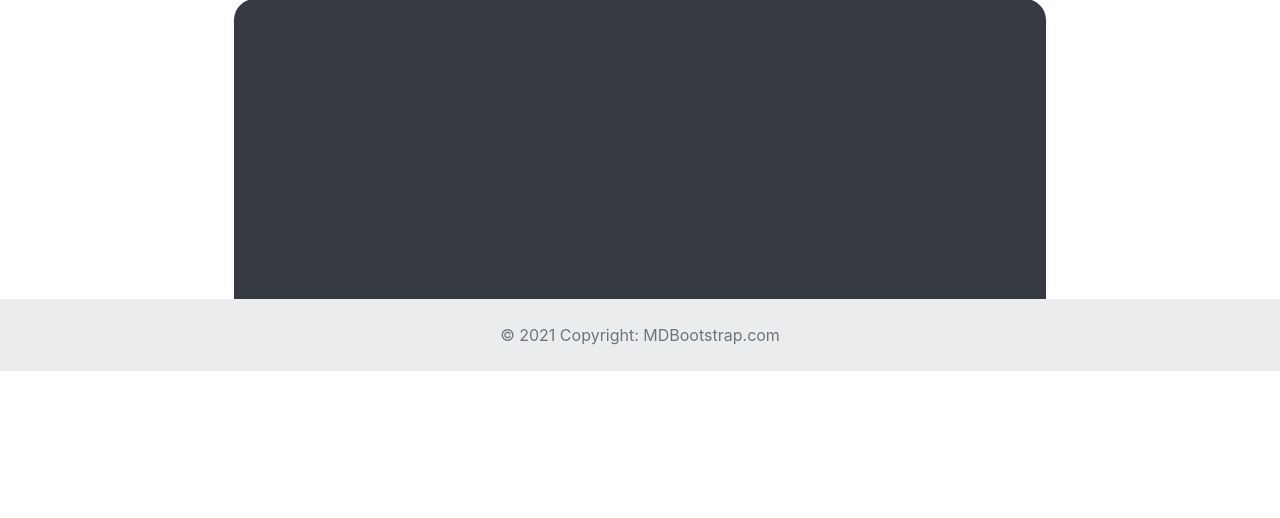
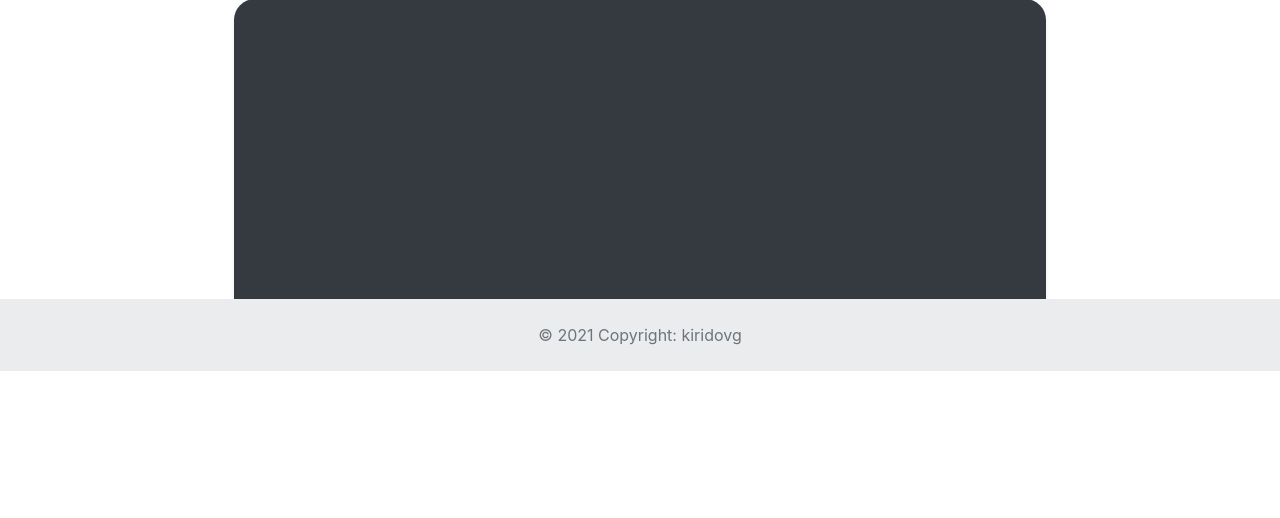
Before and after one commit to kiridovg/php-site, a PHP site: page / in a window 1280 px wide. Shown: the part 246-764 px from the top of the page. Run offline with PHP 8.4, Linux system fonts and the light colour scheme; data that the repository does not hold is empty.

Commit message:
Update copyright

```diff
--- a/App/View/Layouts/footer.php
+++ b/App/View/Layouts/footer.php
@@ -1,6 +1,6 @@
 <footer class="text-center text-lg-start bg-light text-muted">
     <div class="text-center p-4" style="background-color: rgba(0, 0, 0, 0.05);">
         © 2021 Copyright:
-        <a class="text-reset fw-bold" href="https://mdbootstrap.com/">MDBootstrap.com</a>
+        <a class="text-reset fw-bold" href="https://mdbootstrap.com/">kiridovg</a>
     </div>
 </footer>
```
